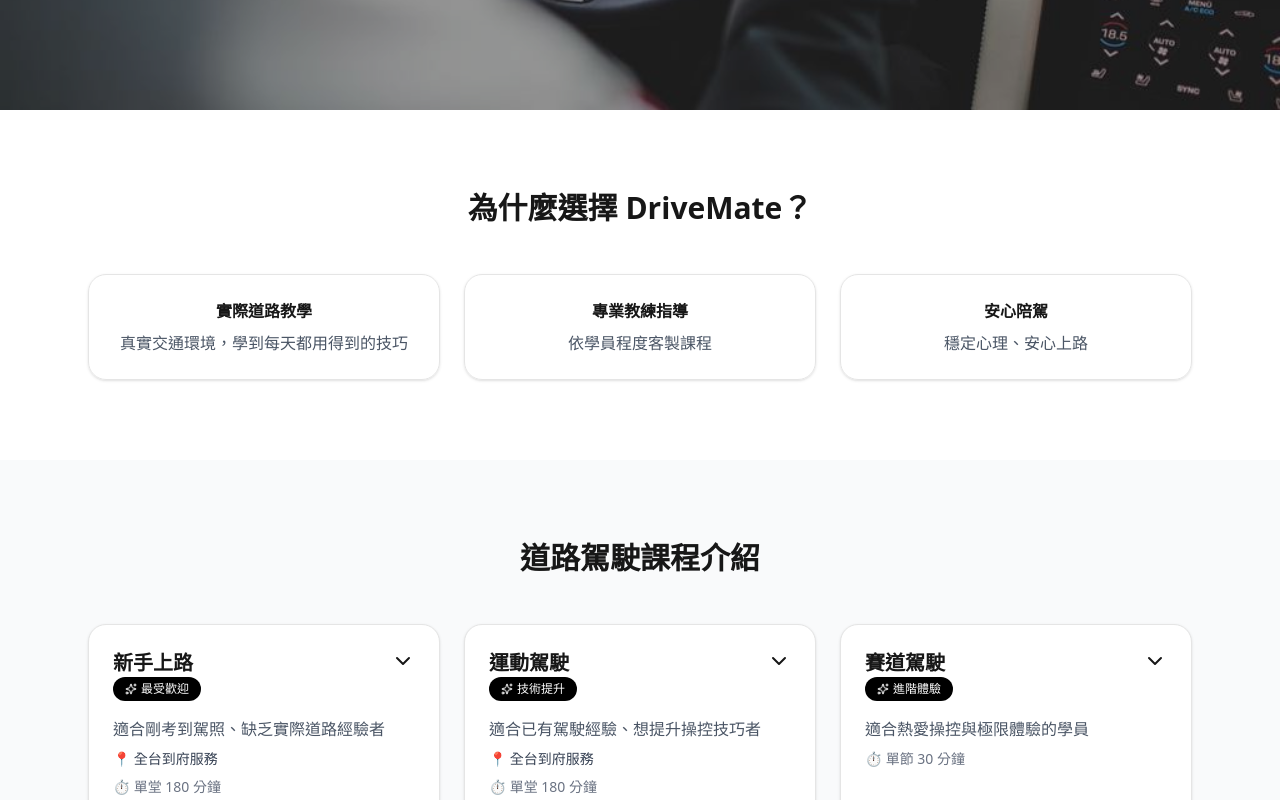
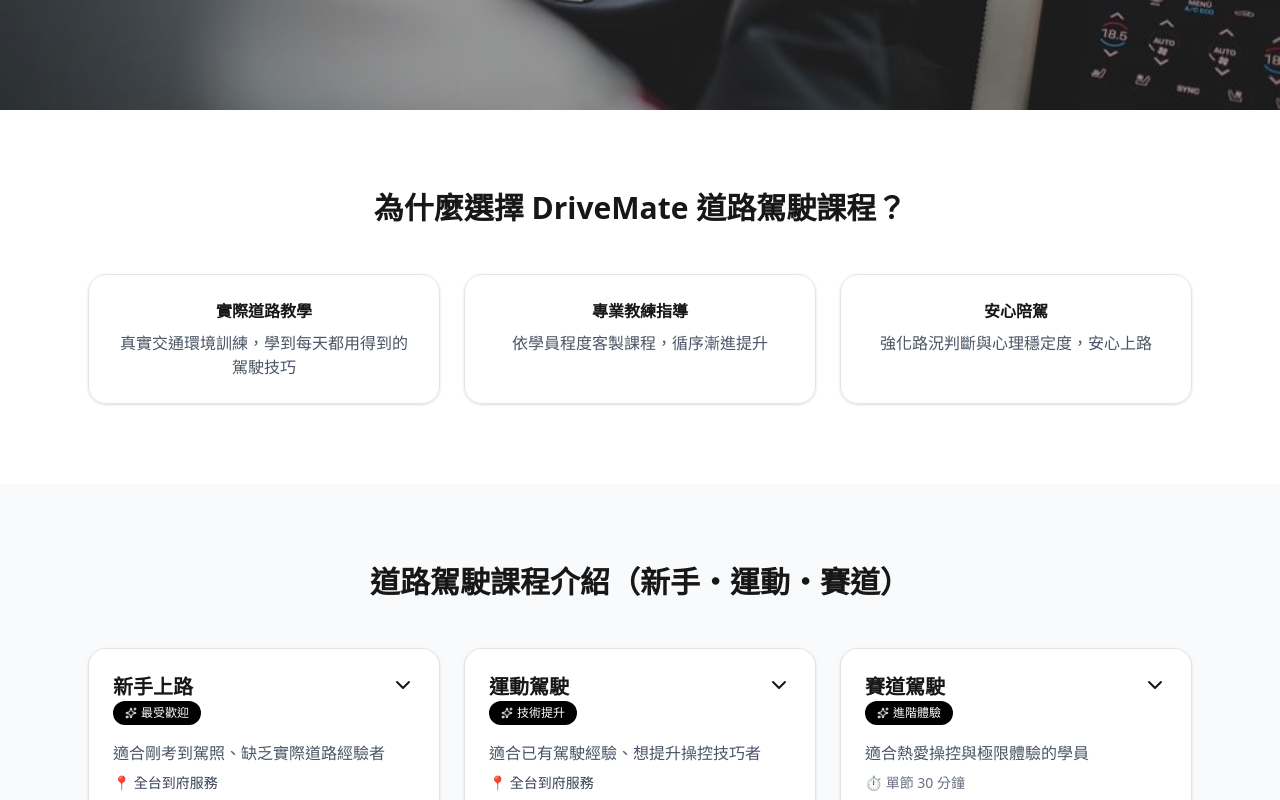
Before and after one commit to laurelke/drivemate-web, a Next.js app: page / in a window 1280 px wide. Shown: the part 514-1314 px from the top of the page. Built offline with nearby package versions, Linux system fonts and the light colour scheme.

Commit message:
add course introduction cards

```diff
--- a/app/page.tsx
+++ b/app/page.tsx
@@ -136,14 +136,14 @@
       <section className="bg-white py-20">
         <div className="mx-auto max-w-6xl px-6">
           <h2 className="mb-12 text-center text-3xl font-bold">
-            為什麼選擇 DriveMate？
+            為什麼選擇 DriveMate 道路駕駛課程？
           </h2>
 
           <div className="grid gap-6 md:grid-cols-3">
             {[
-              ['實際道路教學', '真實交通環境，學到每天都用得到的技巧'],
-              ['專業教練指導', '依學員程度客製課程'],
-              ['安心陪駕', '穩定心理、安心上路'],
+              ['實際道路教學', '真實交通環境訓練，學到每天都用得到的駕駛技巧'],
+              ['專業教練指導', '依學員程度客製課程，循序漸進提升'],
+              ['安心陪駕', '強化路況判斷與心理穩定度，安心上路'],
             ].map(([t, d]) => (
               <div key={t} className="rounded-2xl border p-6 text-center shadow-sm">
                 <h3 className="mb-2 font-semibold">{t}</h3>
@@ -158,7 +158,7 @@
       <section className="bg-gray-50 py-20">
         <div className="mx-auto max-w-6xl px-6">
           <h2 className="mb-12 text-center text-3xl font-bold">
-            道路駕駛課程介紹
+            道路駕駛課程介紹（新手・運動・賽道）
           </h2>
 
           <div className="flex gap-6 overflow-x-auto pb-4 md:grid md:grid-cols-3 md:overflow-visible">
```
